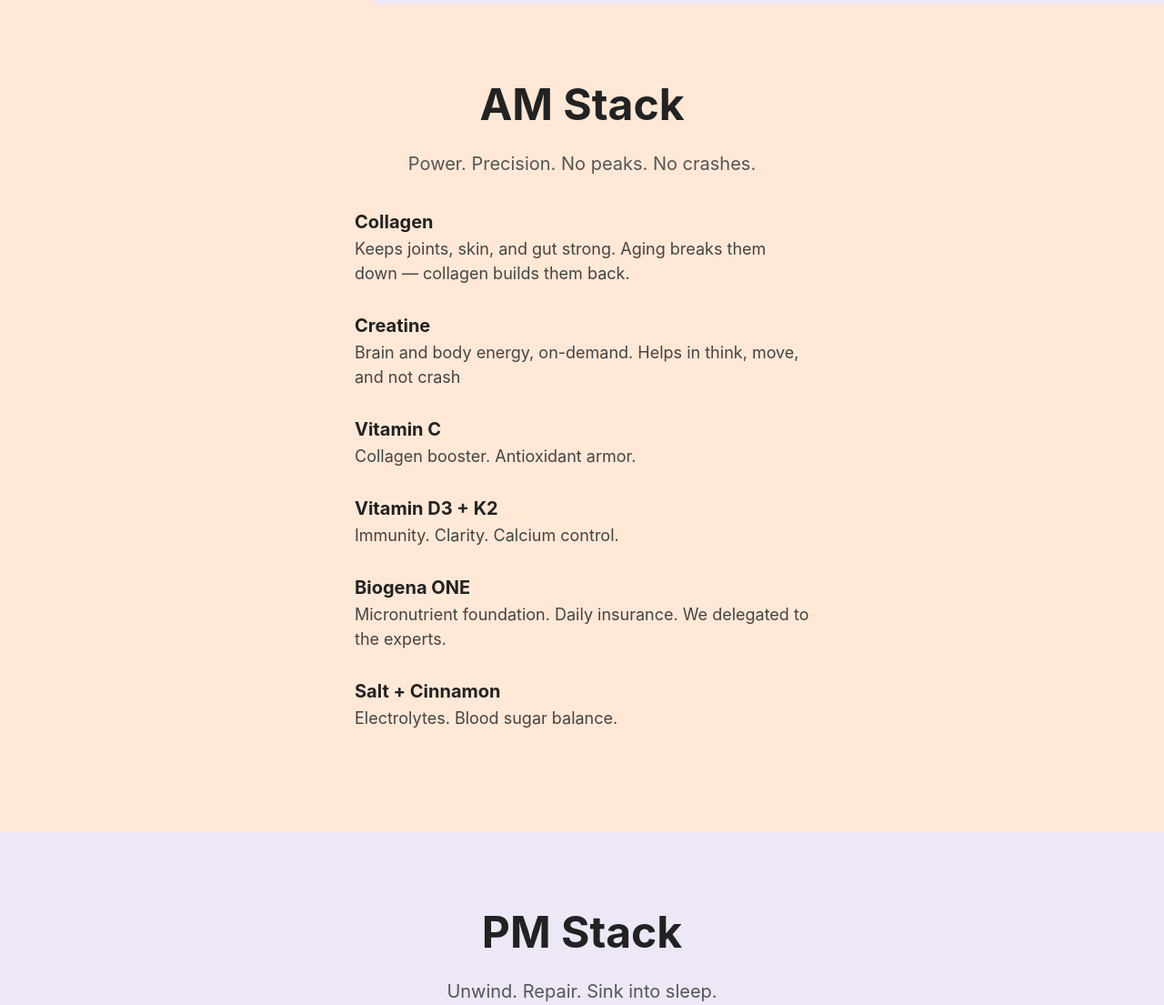
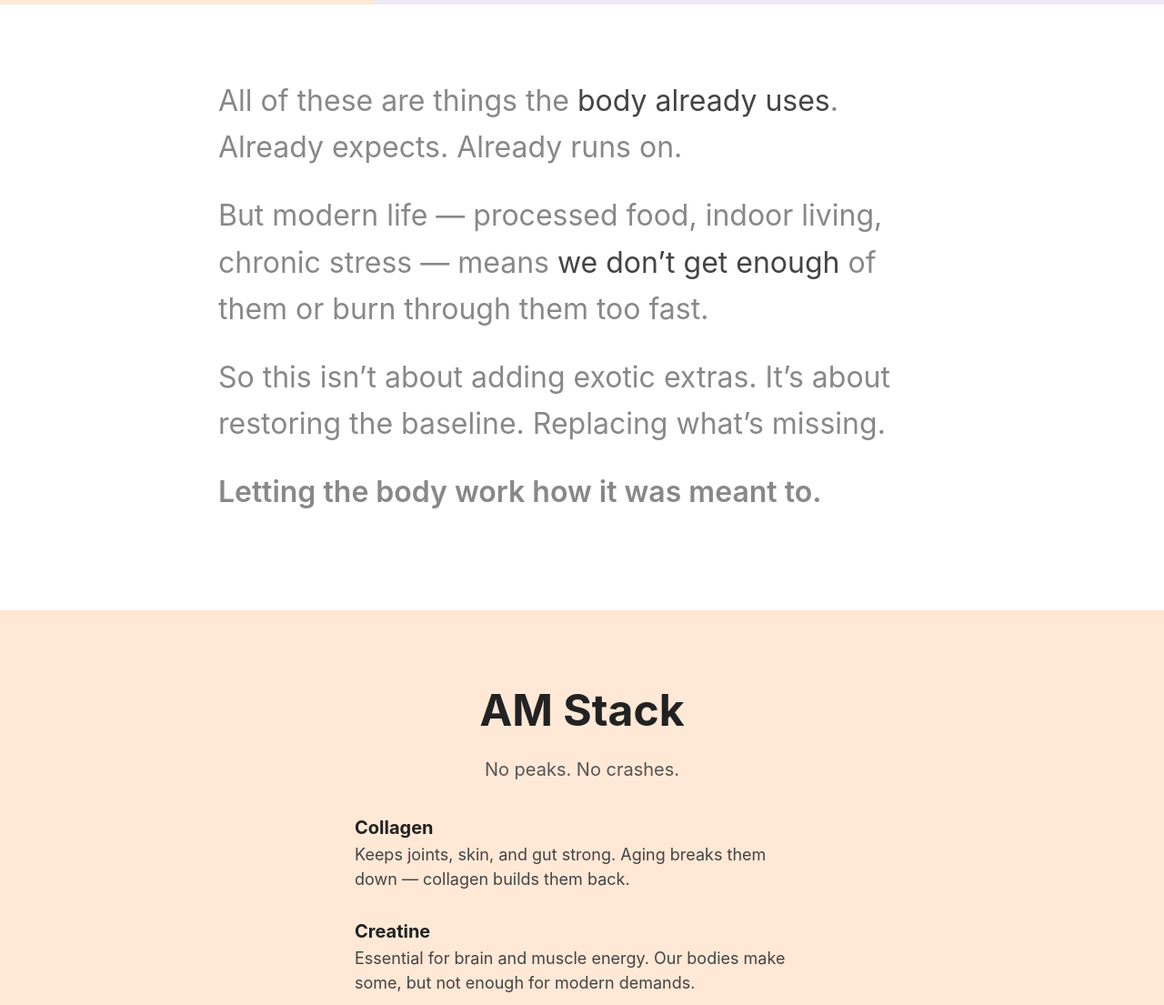
Before and after one commit to ysashank/sashstack, a plain HTML site: page index.html in a window 1280 px wide. Shown: the part 795-1900 px from the top of the page at 91% size. Drawn offline with Linux system fonts and the light colour scheme.

Commit message:
Update index.html

```diff
--- a/index.html
+++ b/index.html
@@ -118,6 +118,19 @@
       align-items: center;
     }
 
+    section.intro p {
+      max-width: 800px;
+      font-size: 32px;
+      color: #888;
+      line-height: 1.6;
+      margin-bottom: 24px;
+      text-align: left;
+    }
+
+    section.intro p span.highlight {
+      color: #444;
+    }
+
     section.am {
       background: #ffe8d6;
     }
@@ -135,6 +148,10 @@
     section>p {
       font-size: 20px;
       color: #555;
+    }
+
+    .notes {
+      text-align: left;
     }
 
     .ingredients {
@@ -253,9 +270,23 @@
   </header>
 
   <main>
+    <section class="intro">
+      <div class="notes">
+        <p class="note">All of these are things the <span class="highlight">body already uses</span>. Already expects.
+          Already runs on.</p>
+        <p class="note">But modern life — processed food, indoor living, chronic stress — means <span
+            class="highlight">we
+            don’t get enough</span> of them or burn through them too fast.</p>
+        <p class="note">So this isn’t about adding exotic extras. It’s about restoring the baseline. Replacing what’s
+          missing.</p>
+        <p class="subhead">Letting the body work how it was meant to.</p>
+      </div>
+    </section>
+
+
     <section class="am">
       <h2>AM Stack</h2>
-      <p>Power. Precision. No peaks. No crashes.</p>
+      <p>No peaks. No crashes.</p>
       <div class="ingredients">
         <div class="ingredient">
           <h3>Collagen</h3>
@@ -263,23 +294,24 @@
         </div>
         <div class="ingredient">
           <h3>Creatine</h3>
-          <p>Brain and body energy, on-demand. Helps in think, move, and not crash</p>
+          <p>Essential for brain and muscle energy. Our bodies make some, but not enough for modern demands.</p>
         </div>
         <div class="ingredient">
           <h3>Vitamin C</h3>
-          <p>Collagen booster. Antioxidant armor.</p>
+          <p>Antioxidant armor. Powers collagen absorption. Easily depleted, rarely replenished.</p>
         </div>
         <div class="ingredient">
           <h3>Vitamin D3 + K2</h3>
-          <p>Immunity. Clarity. Calcium control.</p>
+          <p>Critical for immunity, mood, and calcium control. Most of us don’t get enough sun — or support from food.
+          </p>
         </div>
         <div class="ingredient">
           <h3>Biogena ONE</h3>
-          <p>Micronutrient foundation. Daily insurance. We delegated to the experts.</p>
+          <p>A full-spectrum foundation of daily nutrients. Covers what modern food leaves out.</p>
         </div>
         <div class="ingredient">
           <h3>Salt + Cinnamon</h3>
-          <p>Electrolytes. Blood sugar balance.</p>
+          <p>Key for hydration and glucose control. Lost through stress, sweat, and skipped meals.</p>
         </div>
       </div>
     </section>
@@ -290,23 +322,23 @@
       <div class="ingredients">
         <div class="ingredient">
           <h3>Magnesium</h3>
-          <p>Muscles relax. Nervous system resets.</p>
+          <p>Needed for sleep, calm, muscle recovery, and digestion. Almost everyone is low.</p>
         </div>
         <div class="ingredient">
           <h3>Glycine</h3>
-          <p>Sleep deep. Inflammation down.</p>
+          <p>Supports deep sleep and lowers inflammation. Underrated. Under-consumed.</p>
         </div>
         <div class="ingredient">
           <h3>Ashwagandha</h3>
-          <p>Cortisol calms. Mind slows.</p>
+          <p>Calms cortisol. Helps the stress system reset overnight.</p>
         </div>
         <div class="ingredient">
           <h3>Omega-3</h3>
-          <p>Brain repair. Clean anti-inflammatory sweep.</p>
+          <p>Feeds the brain. Lowers inflammation. Missing in most modern diets.</p>
         </div>
         <div class="ingredient">
           <h3>Almond butter</h3>
-          <p>Absorption boost. The closing note.</p>
+          <p>Nourishing fat that supports absorption and slows release. The closing note.</p>
         </div>
       </div>
     </section>
```
